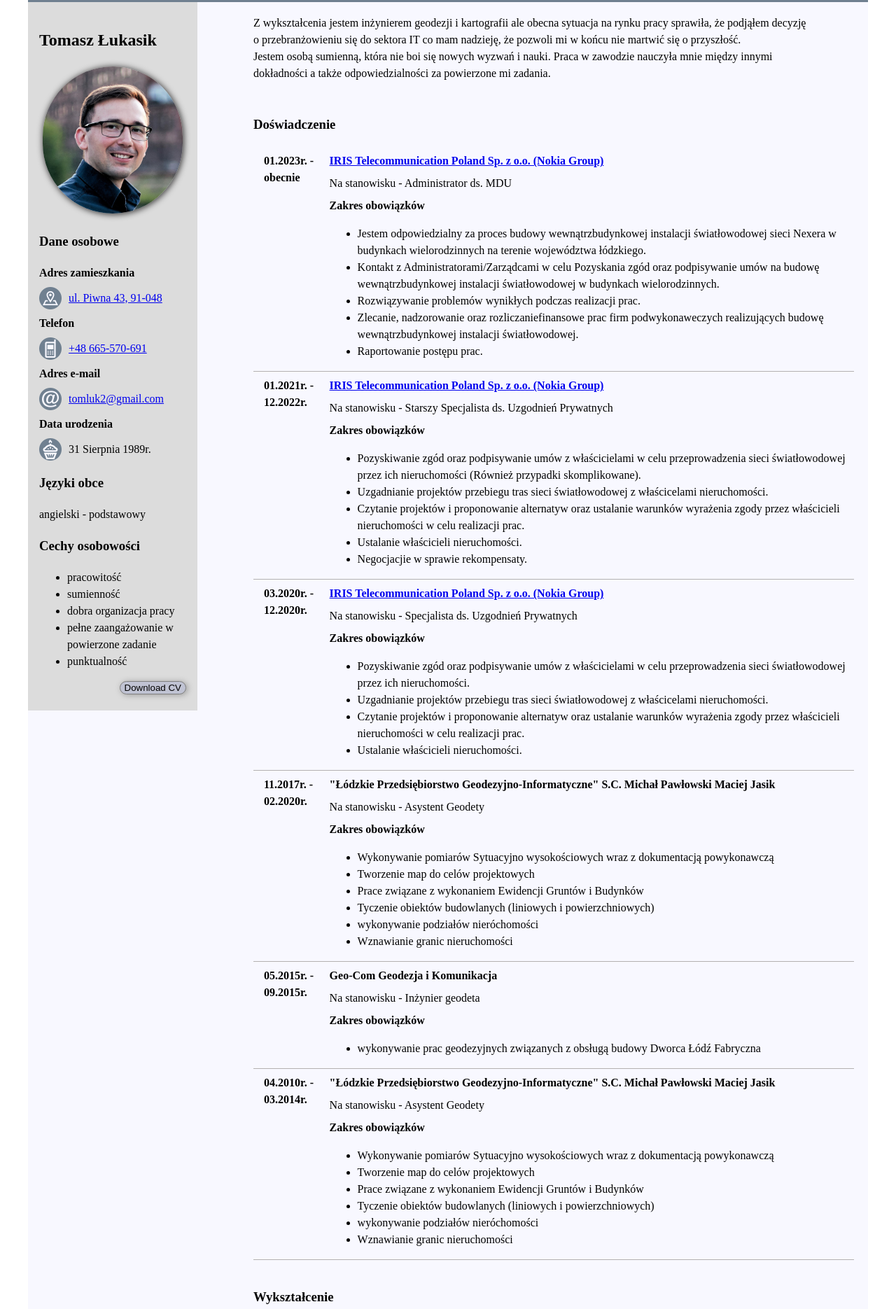
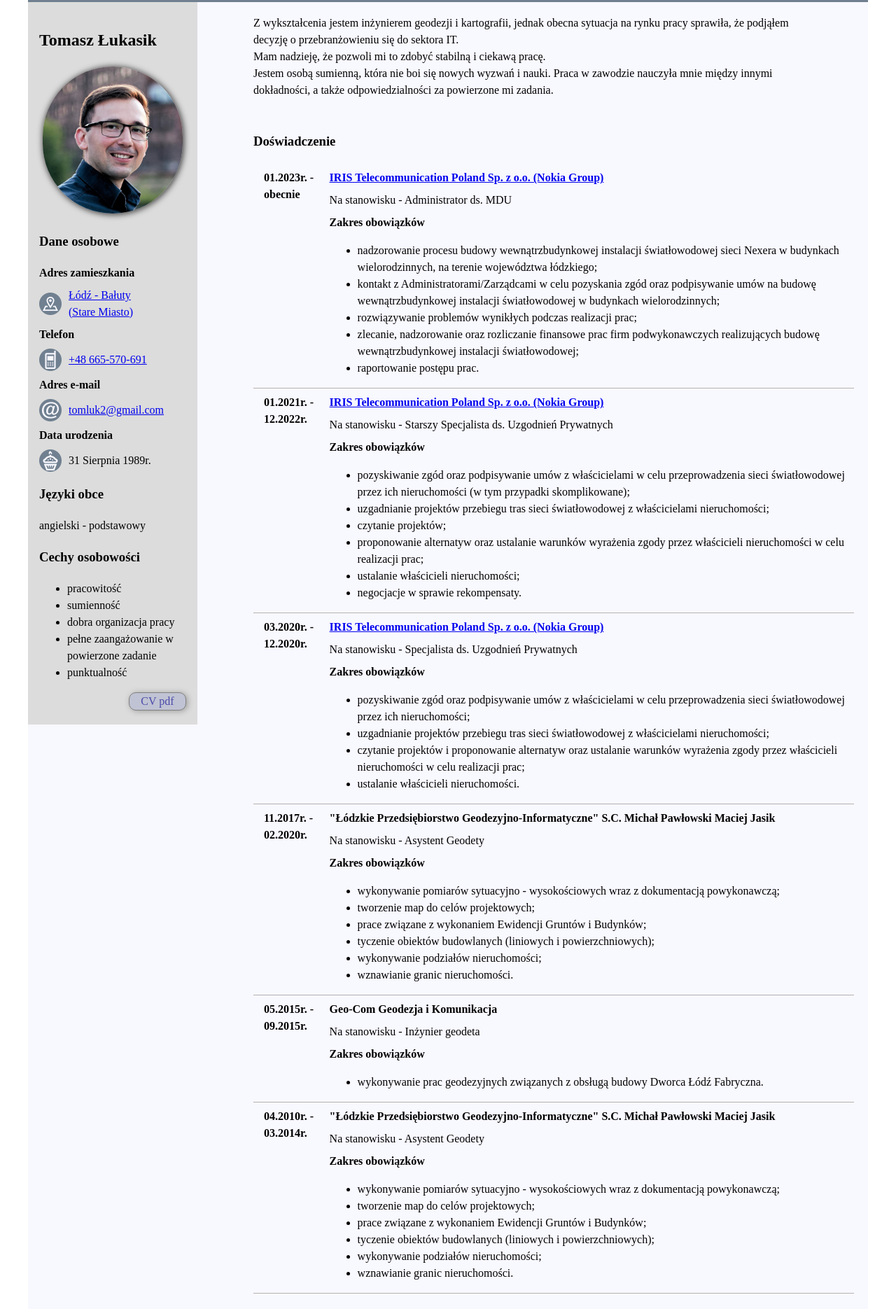
Before and after one commit to LukasikT/CV, a plain HTML site: page index.html in a window 1280 px wide. Shown: the part 77-1947 px from the top of the page at 70% size. Drawn offline with Linux system fonts and the light colour scheme.

Commit message:
Add files via upload
Added file to button CV pdf and content edditing.

```diff
--- a/index.html
+++ b/index.html
@@ -14,13 +14,13 @@
             <div class="general">
                 <div class="box1">
                     <h2>Tomasz Łukasik</h2>
-                    <img class="profile_photo" src="images\profile.jpg" alt="Zdjęcie aplikującego - mężczyzna w okularach - 34 lata">
+                    <img class="profile_photo" src="..\images\profile.jpg" alt="Zdjęcie aplikującego - mężczyzna w okularach - 34 lata">
                 </div>
                 <div>
                     <h3>Dane osobowe</h3>
                     <address>
                         <h4>Adres zamieszkania</h4>
-                        <a class="center" href="https://goo.gl/maps/FQdc2JHHhUzKBfZm6"><img src="images/location.png" alt="ikona pozycja"/>ul. Piwna 43, 91-048</a>
+                        <a class="center" href="https://goo.gl/maps/MnfAND9HrUgdR9wy5"><img src="images/location.png" alt="ikona pozycja"/>Łódź - Bałuty <br>(Stare Miasto)</a>
                         <h4>Telefon</h4>
                         <a class="center" href="tel:+48 665-570-691"><img src="images/phone.png" alt="ikona telefon"/>+48 665-570-691</a>
                         <h4>Adres e-mail</h4>
@@ -43,15 +43,15 @@
                         <li>punktualność</li>
                     </ul>
                 </div>
-                    <div class="button-download">
-                    <button>Download CV</button>
+                    <div class="button-pdf">
+                    <a class="button" href="https://drive.google.com/file/d/1CBxRaYCQVB9ATZoxfwt-kmv9QLw7cZlM/view?usp=drive_link">CV pdf</a>
                     </div>
             </div>
             <article class="description break-point">
-                <p> Z wykształcenia jestem inżynierem geodezji i kartografii ale obecna sytuacja na rynku pracy
-                    sprawiła, że podjąłem decyzję o przebranżowieniu się do sektora IT co mam nadzieję, że
-                    pozwoli mi w końcu nie martwić się o przyszłość.<br>
-                    Jestem osobą sumienną, która nie boi się nowych wyzwań i nauki. Praca w zawodzie nauczyła mnie między innymi dokładności a także odpowiedzialności za powierzone mi zadania.</p>
+                <p> Z wykształcenia jestem inżynierem geodezji i kartografii, jednak obecna sytuacja na rynku pracy
+                    sprawiła, że podjąłem decyzję o przebranżowieniu się do sektora IT. <br>Mam nadzieję, że pozwoli mi to zdobyć stabilną i ciekawą pracę.<br>
+                    Jestem osobą sumienną, która nie boi się nowych wyzwań i nauki. Praca w zawodzie nauczyła mnie między innymi dokładności, a także odpowiedzialności za
+                    powierzone mi zadania.</p>
             </article>
             <div class="experience break-point"><!--add in CSS grid Line-based placement-->
                 <h3>Doświadczenie</h3>
@@ -64,11 +64,11 @@
                         <p>Na stanowisku - Administrator ds. MDU</p>
                         <h4>Zakres obowiązków</h4>
                         <ul>
-                            <li>Jestem odpowiedzialny za proces budowy wewnątrzbudynkowej instalacji światłowodowej sieci Nexera w budynkach wielorodzinnych na terenie województwa łódzkiego.</li>
-                            <li>Kontakt z Administratorami/Zarządcami w celu Pozyskania zgód oraz podpisywanie umów na budowę wewnątrzbudynkowej instalacji światłowodowej w budynkach wielorodzinnych.</li>
-                            <li>Rozwiązywanie problemów wynikłych podczas realizacji prac.</li>
-                            <li>Zlecanie, nadzorowanie oraz rozliczaniefinansowe prac firm podwykonaweczych realizujących budowę wewnątrzbudynkowej instalacji światłowodowej.</li>
-                            <li>Raportowanie postępu prac.</li>
+                            <li>nadzorowanie procesu budowy wewnątrzbudynkowej instalacji światłowodowej sieci Nexera w budynkach wielorodzinnych, na terenie województwa łódzkiego;</li>
+                            <li>kontakt z Administratorami/Zarządcami w celu pozyskania zgód oraz podpisywanie umów na budowę wewnątrzbudynkowej instalacji światłowodowej w budynkach wielorodzinnych;</li>
+                            <li>rozwiązywanie problemów wynikłych podczas realizacji prac;</li>
+                            <li>zlecanie, nadzorowanie oraz rozliczanie finansowe prac firm podwykonawczych realizujących budowę wewnątrzbudynkowej instalacji światłowodowej;</li>
+                            <li>raportowanie postępu prac.</li>
                         </ul>
                     </article>
                 </div>
@@ -81,11 +81,12 @@
                         <p>Na stanowisku - Starszy Specjalista ds. Uzgodnień Prywatnych</p>
                         <h4>Zakres obowiązków</h4>
                         <ul>
-                            <li>Pozyskiwanie zgód oraz podpisywanie umów z właścicielami w celu przeprowadzenia sieci światłowodowej przez ich nieruchomości (Również przypadki skomplikowane).</li>
-                            <li>Uzgadnianie projektów przebiegu tras sieci światłowodowej z właścicelami nieruchomości.</li>
-                            <li>Czytanie projektów i proponowanie alternatyw oraz ustalanie warunków wyrażenia zgody przez właścicieli nieruchomości w celu realizacji prac.</li>
-                            <li>Ustalanie właścicieli nieruchomości.</li>
-                            <li>Negocjacjie w sprawie rekompensaty.</li>
+                            <li>pozyskiwanie zgód oraz podpisywanie umów z właścicielami w celu przeprowadzenia sieci światłowodowej przez ich nieruchomości (w tym przypadki skomplikowane);</li>
+                            <li>uzgadnianie projektów przebiegu tras sieci światłowodowej z właścicielami nieruchomości;</li>
+                            <li>czytanie projektów;</li>
+                            <li>proponowanie alternatyw oraz ustalanie warunków wyrażenia zgody przez właścicieli nieruchomości w celu realizacji prac;</li>
+                            <li>ustalanie właścicieli nieruchomości;</li>
+                            <li>negocjacje w sprawie rekompensaty.</li>
                         </ul>
                     </article>
                 </div>
@@ -98,10 +99,10 @@
                         <p>Na stanowisku - Specjalista ds. Uzgodnień Prywatnych</p>
                         <h4>Zakres obowiązków</h4>
                         <ul>
-                            <li>Pozyskiwanie zgód oraz podpisywanie umów z właścicielami w celu przeprowadzenia sieci światłowodowej przez ich nieruchomości.</li>
-                            <li>Uzgadnianie projektów przebiegu tras sieci światłowodowej z właścicelami nieruchomości.</li>
-                            <li>Czytanie projektów i proponowanie alternatyw oraz ustalanie warunków wyrażenia zgody przez właścicieli nieruchomości w celu realizacji prac.</li>
-                            <li>Ustalanie właścicieli nieruchomości.</li>
+                            <li>pozyskiwanie zgód oraz podpisywanie umów z właścicielami w celu przeprowadzenia sieci światłowodowej przez ich nieruchomości;</li>
+                            <li>uzgadnianie projektów przebiegu tras sieci światłowodowej z właścicielami nieruchomości;</li>
+                            <li>czytanie projektów i proponowanie alternatyw oraz ustalanie warunków wyrażenia zgody przez właścicieli nieruchomości w celu realizacji prac;</li>
+                            <li>ustalanie właścicieli nieruchomości.</li>
                         </ul>
                     </article>
                 </div>
@@ -114,12 +115,12 @@
                         <p>Na stanowisku - Asystent Geodety</p>
                         <h4>Zakres obowiązków</h4>
                         <ul>
-                            <li>Wykonywanie pomiarów Sytuacyjno wysokościowych wraz z dokumentacją powykonawczą</li>
-                            <li>Tworzenie map do celów projektowych</li>
-                            <li>Prace związane z wykonaniem Ewidencji Gruntów i Budynków</li>
-                            <li>Tyczenie obiektów budowlanych (liniowych i powierzchniowych)</li>
-                            <li>wykonywanie podziałów nieróchomości</li>
-                            <li>Wznawianie granic nieruchomości</li>
+                            <li>wykonywanie pomiarów sytuacyjno - wysokościowych wraz z dokumentacją powykonawczą;</li>
+                            <li>tworzenie map do celów projektowych;</li>
+                            <li>prace związane z wykonaniem Ewidencji Gruntów i Budynków;</li>
+                            <li>tyczenie obiektów budowlanych (liniowych i powierzchniowych);</li>
+                            <li>wykonywanie podziałów nieruchomości;</li>
+                            <li>wznawianie granic nieruchomości.</li>
                         </ul>
                     </article>
                 </div>
@@ -132,7 +133,7 @@
                         <p>Na stanowisku - Inżynier geodeta</p>
                         <h4>Zakres obowiązków</h4>
                         <ul>
-                            <li>wykonywanie prac geodezyjnych związanych z obsługą budowy Dworca Łódź Fabryczna</li>
+                            <li>wykonywanie prac geodezyjnych związanych z obsługą budowy Dworca Łódź Fabryczna.</li>
                         </ul>
                     </article>
                 </div>
@@ -145,12 +146,12 @@
                         <p>Na stanowisku - Asystent Geodety</p>
                         <h4>Zakres obowiązków</h4>
                         <ul>
-                            <li>Wykonywanie pomiarów Sytuacyjno wysokościowych wraz z dokumentacją powykonawczą</li>
-                            <li>Tworzenie map do celów projektowych</li>
-                            <li>Prace związane z wykonaniem Ewidencji Gruntów i Budynków</li>
-                            <li>Tyczenie obiektów budowlanych (liniowych i powierzchniowych)</li>
-                            <li>wykonywanie podziałów nieróchomości</li>
-                            <li>Wznawianie granic nieruchomości</li>
+                            <li>wykonywanie pomiarów sytuacyjno - wysokościowych wraz z dokumentacją powykonawczą;</li>
+                            <li>tworzenie map do celów projektowych;</li>
+                            <li>prace związane z wykonaniem Ewidencji Gruntów i Budynków;</li>
+                            <li>tyczenie obiektów budowlanych (liniowych i powierzchniowych);</li>
+                            <li>wykonywanie podziałów nieruchomości;</li>
+                            <li>wznawianie granic nieruchomości.</li>
                         </ul>
                     </article>
                 </div>
@@ -179,7 +180,7 @@
             </div>
             <div class="information break-point"><!--add in CSS grid Line-based placement-->
                 <h3>Dodatkowe informacje</h3>
-                <ol>
+                <ul>
                     <li>Częściowo przerobiony przewodnik <a href="https://developer.mozilla.org/en-US/docs/Learn">Learn web development</a> ze strony MDN Web Docs</li>
                         <ul>
                             <li>HTML</li>
@@ -187,10 +188,10 @@
                             <li>Częściowo JS</li>
                         </ul>
                     <li>Znajomość pakietu MS Office (Excel, Word, PowerPoint) w stopniu podstawowym</li>
-                    <li>znajomość dodatkowych programów komputerowych tj.: EwMapa, WinKalk, C-Geo, AutoCAD, GeoInfo Delta.</li>
+                    <li>Znajomość dodatkowych programów komputerowych tj.: EwMapa, WinKalk, C-Geo, AutoCAD, GeoInfo Delta</li>
                     <li>Prawo jazdy kat. A (od 2014r.) i kat. B (od 2008r.) </li>
 
-                </ol>
+                </ul>
             </div>
             <div class="interests"><!--add in CSS grid Line-based placement-->
                 <h3>Zainteresowania</h3>
@@ -198,7 +199,7 @@
                     <li><img src="images/fitness.png" alt="ikona serce"/>
                     <div>
                         <h4>Zdrowy tryb życia</h4>
-                        <p>Lubię aktywnie spędać wolny czas. Zgadzam się z w 100% z powiedzeniem "W zdrowym ciele zdrowy duch" 😉.</p>
+                        <p>Lubię aktywnie spędać wolny czas. Zgadzam się z w 100% z powiedzeniem "W zdrowym ciele zdrowy duch" 😉</p>
                     </div>
                     </li>
                     <li><img src="images/music.png" alt="ikona nuty"/>
--- a/styles.css
+++ b/styles.css
@@ -21,7 +21,7 @@ header {
 }
 .general {
     width: 210px;
-    height: 980px;
+    height: 1000px;
     grid-column: 1;
     grid-row: 1 / 5;
     padding: 1rem;
@@ -104,26 +104,32 @@ footer {
     color: grey;
     margin: 10px 20px;
 }
-.button-download {
+.button-pdf {
 display: flex;
 justify-content: flex-end;
 }
-button {
-    text-align: right;
+.button {
+    color: rgb(75, 75, 170);
+    text-decoration: none;
+    text-align: center;
     background-color: rgb(192, 195, 211);
     border: 0.5px solid gray;
     box-shadow: 2px 1px 8px 0px #9b9b9b;
     border-radius: 10px;
     transition: background-color 0.3s;
+    width: 80px;
 }
-button:hover {
+.button:hover {
     color: white;
     background-color: rgb(75, 75, 170);
 }
-button:active {
+.button:active {
     color: rgb(75, 75, 170);
     background-color: rgb(192, 195, 211);
     transition: background-color 0.0s;
+}
+.information>ul>ul {
+    list-style: square;
 }
 /* start breake points for responsible site*/
 @media (max-width: 600px) {
@@ -190,8 +196,13 @@ button:active {
         margin: 0;
     }
 }
-@media (max-width: 85px) {
-    .button-download {
+@media (max-width: 389px) {
+    .general {
+        height: 935px;
+    }
+}
+@media (max-width: 80px) {
+    .button-pdf {
         display: flex;
         justify-content: start;
     }
```
